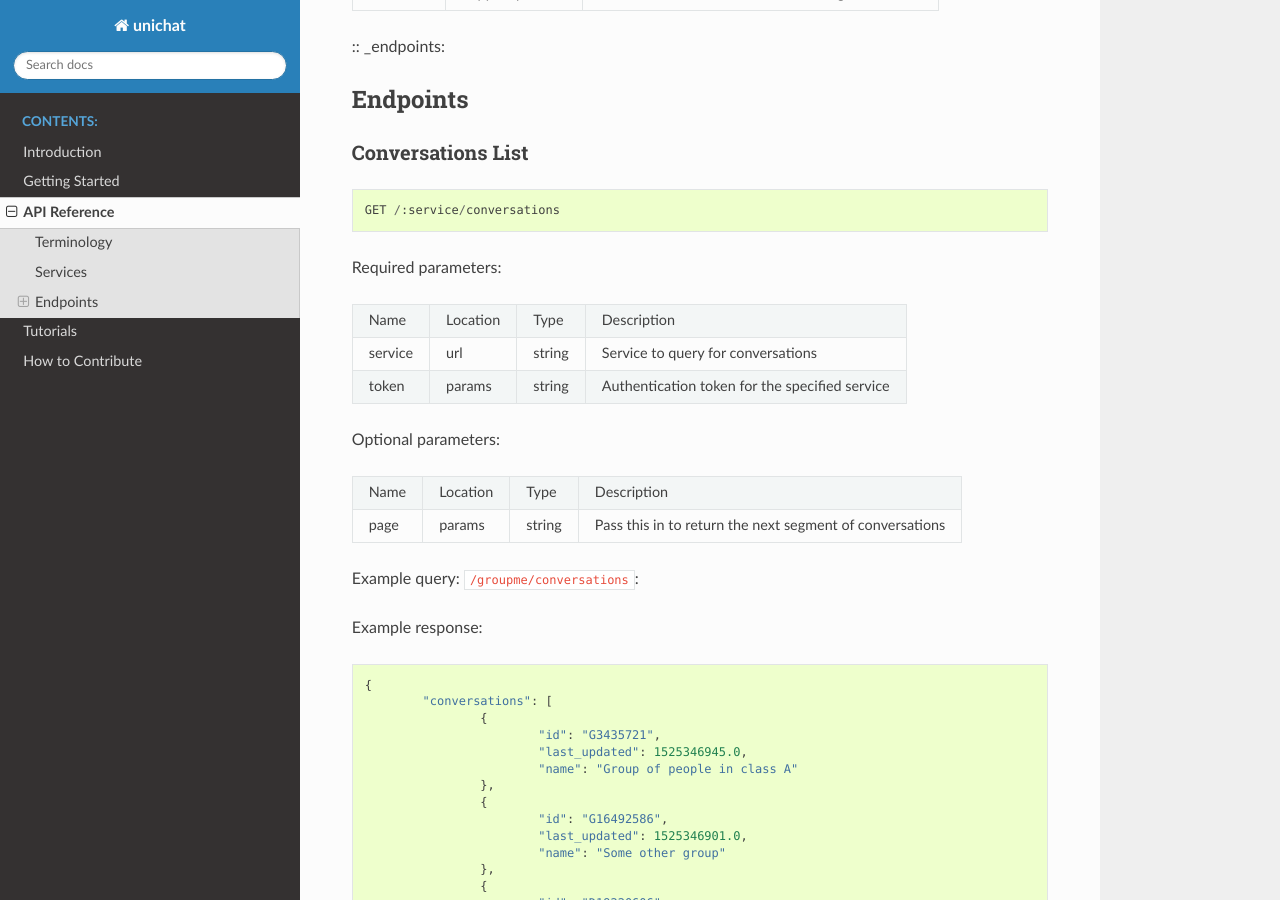
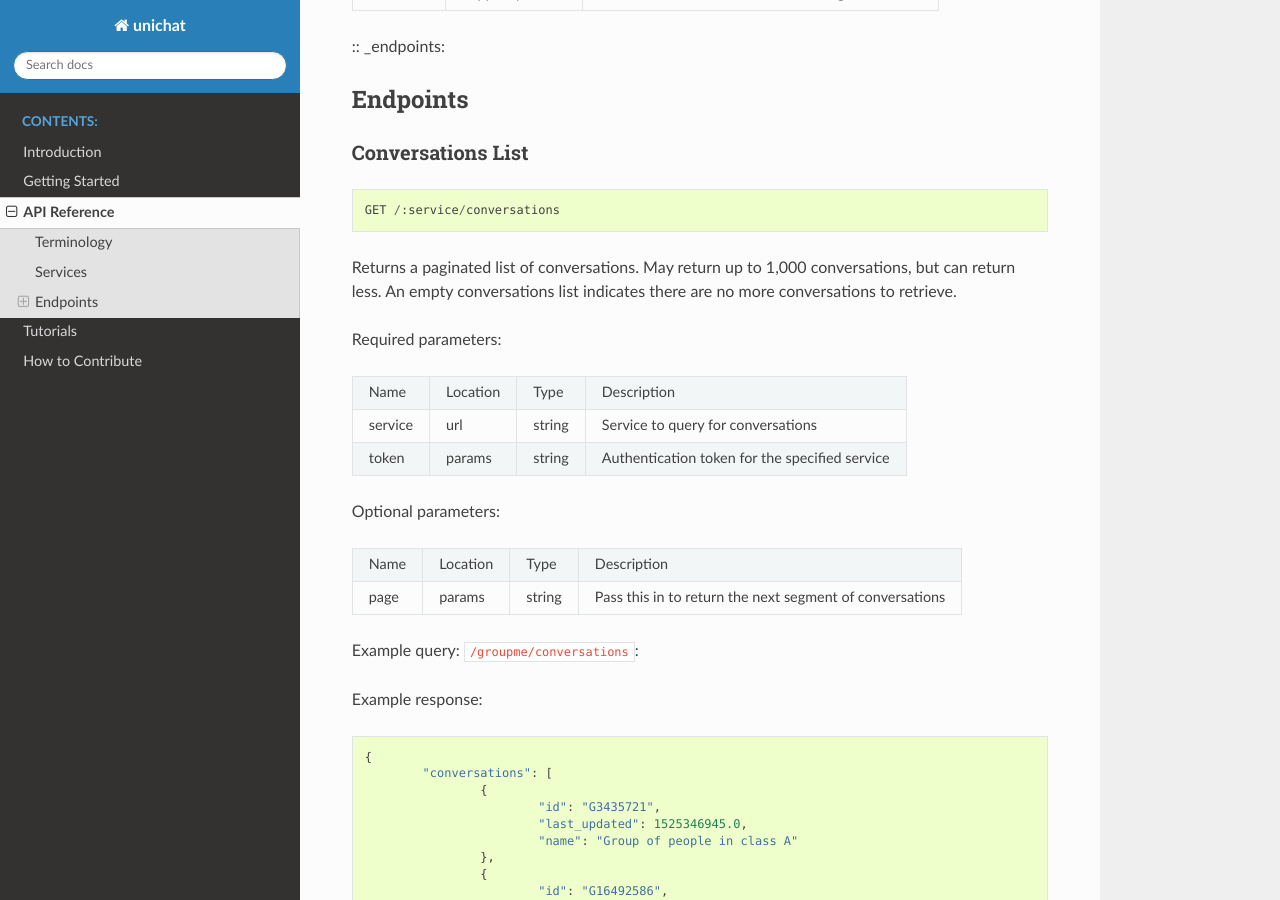
Before and after one commit to perrycate/Uniform-Chat-API, a Sphinx documentation site: the page built from docs/api_reference/index.rst, in a window 1280 px wide and 900 px high, scrolled down 538 px. Built offline with Sphinx 7.4.7 and the Read the Docs theme 2.0.0, drawn with Linux system fonts in a browser that asks for light colours.

Commit message:
Add note about conersations pagination limits

```diff
--- a/docs/api_reference/index.rst
+++ b/docs/api_reference/index.rst
@@ -35,6 +35,10 @@ Conversations List
 ::
 
 	GET /:service/conversations
+
+Returns a paginated list of conversations. May return up to 1,000 conversations,
+but can return less. An empty conversations list indicates there are no more
+conversations to retrieve.
 
 Required parameters:
 
```
